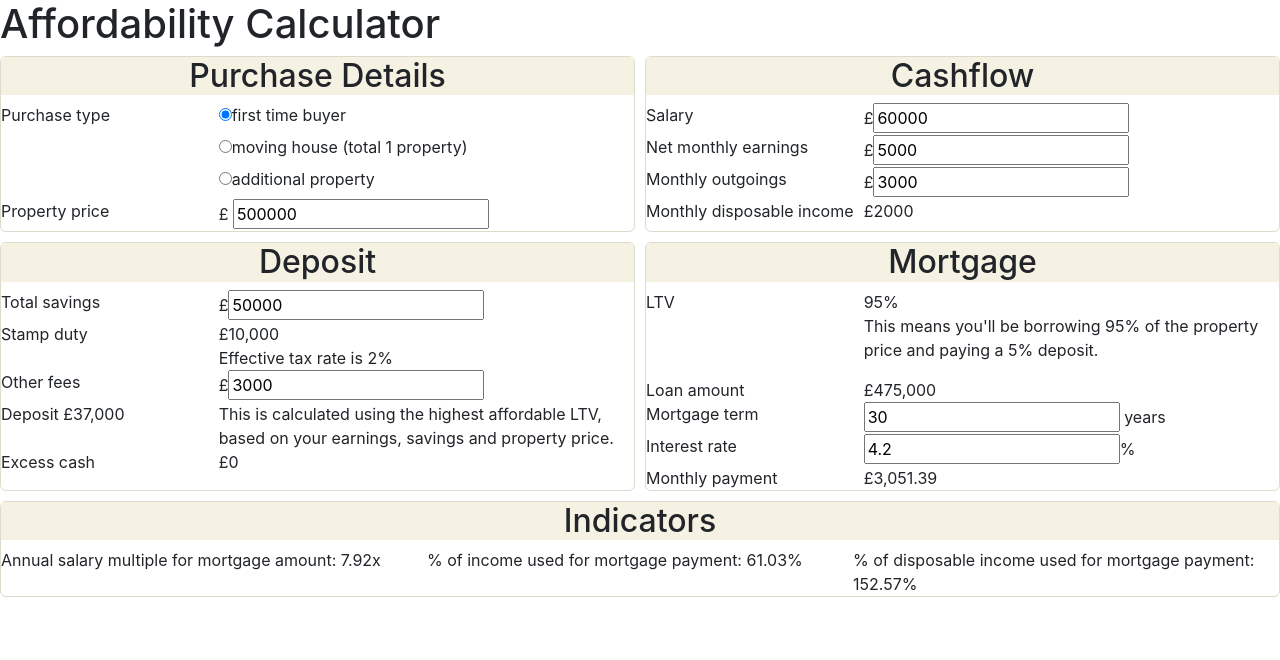
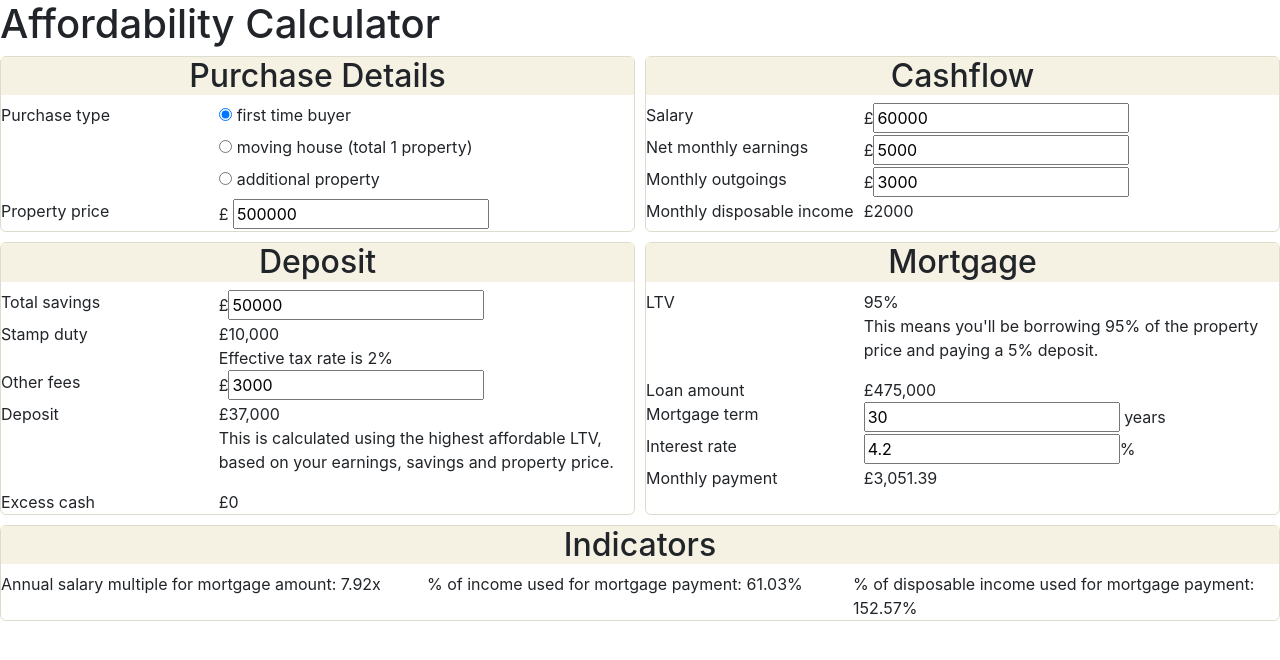
Before and after one commit to willthomson/mortgage-calculator, an Angular app: page / in a window 1280 px wide. Shown: the top 660 px of the page. Built offline with nearby package versions, Linux system fonts and the light colour scheme.

Commit message:
Sass linting

```diff
--- a/src/app/app.component.html
+++ b/src/app/app.component.html
@@ -50,8 +50,11 @@
       <div>£<input type="number" name="other-fees" id="other-fees" [(ngModel)]="otherFees"></div>
     </div>
     <div class="affordability-calculator__item">
-      <div>Deposit £{{ deposit | number: '1.0-0'}}</div>
-      <div>This is calculated using the highest affordable LTV, based on your earnings, savings and property price.</div>
+      <div>Deposit</div>
+      <div>
+        £{{ deposit | number: '1.0-0'}}
+        <p>This is calculated using the highest affordable LTV, based on your earnings, savings and property price.</p>
+      </div>
     </div>
     <div class="affordability-calculator__item">
       <div>Excess cash</div>
--- /dev/null
+++ b/src/static/scss/_form.scss
@@ -0,0 +1,3 @@
+[type='radio'] {
+  margin-right: 5px;
+}
--- a/src/static/scss/main.scss
+++ b/src/static/scss/main.scss
@@ -1,5 +1,6 @@
 @import 'vars';
 @import 'common';
+@import 'form';
 
 .affordability-calculator {
   display: grid;
@@ -46,12 +47,4 @@
   grid-gap: 10px;
   grid-template-columns: 1fr 2fr;
   grid-template-rows: auto;
-
-  &-label {
-
-  }
-
-  &-value {
-
-  }
 }
```
Also changed, not shown: .sass-lint.yml (added).
